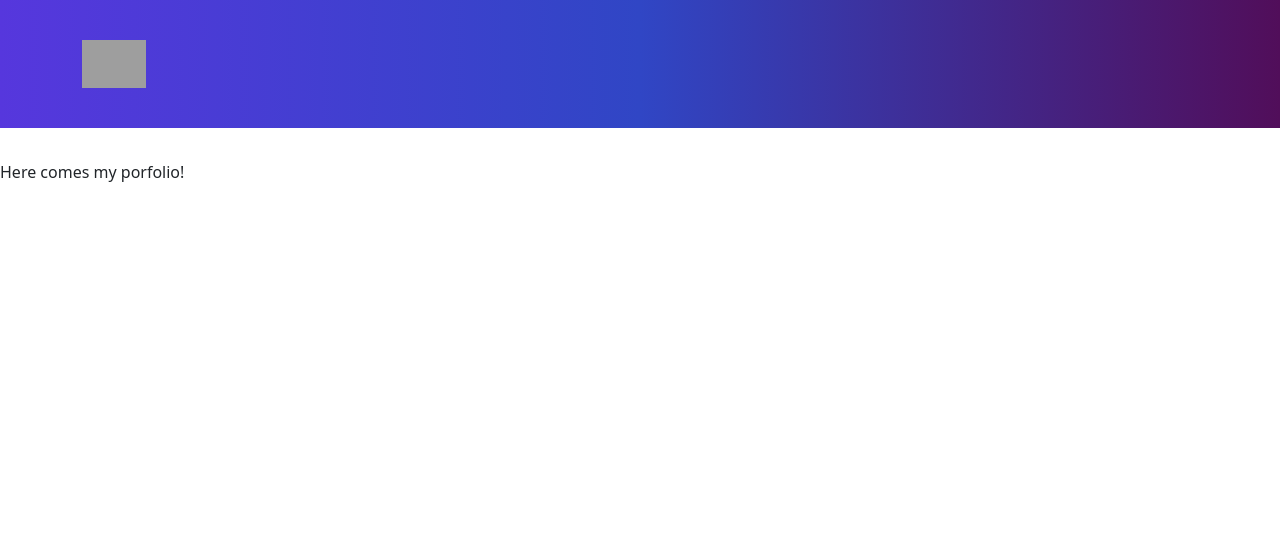
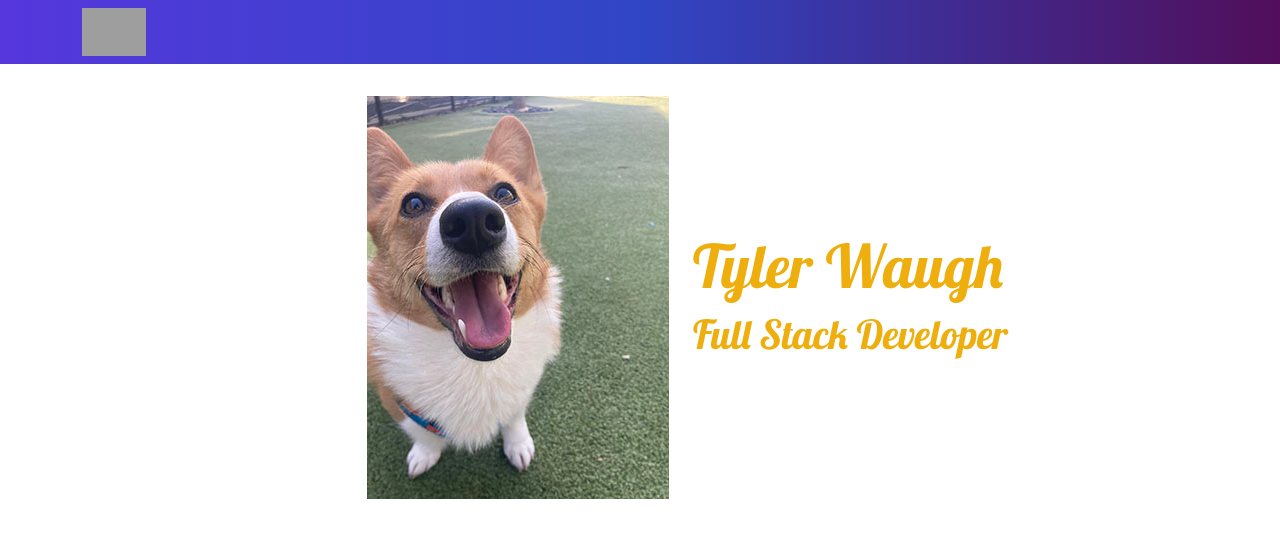
Before and after one commit to TylerWaugh01/Porfolio, a React (Create React App) app: page / in a window 1280 px wide. Shown: the top 538 px of the page. Built offline with nearby package versions, Linux system fonts and the light colour scheme; grey boxes are pictures that could not be loaded.

Commit message:
Intro Building

```diff
--- a/src/App.css
+++ b/src/App.css
@@ -1,15 +1,23 @@
-body {
+/* body {
   font-family: 'Open Sans', sans-serif;
 }
 
-h1,
 h2,
 h3,
 .card-body > .card-title {
   font-family: 'Lobster', cursive;
+  font-size: 1.25rem;
+} */
+
+h1 {
+  color: #eeae0d;
+  font-family: 'Lobster', cursive;
+  font-size: 1.25rem;
+
+
 }
 
-.card-title {
+ .card-title {
   font-weight: 500;
   font-size: 1.25rem;
 }
@@ -29,7 +37,7 @@ h2 {
   min-height: 200px;
 }
 
-.site-footer {
+ .site-footer {
   background-image: linear-gradient(#cec8ff, white);
   padding: 20px 0;
   margin-top: 2rem;
@@ -51,7 +59,7 @@ h2 {
   background-color: #e8970b;
   background-image: linear-gradient(to right, #5637dd, #3046c5, #510e5a);
   margin-bottom: 2rem;
-  min-height: 8rem;
+  min-height: 3rem;
 }
 
 .page-enter {
--- a/src/App.js
+++ b/src/App.js
@@ -2,6 +2,7 @@ import React from 'react';
 import { Container, Navbar, NavbarBrand } from 'reactstrap';
 import CorgiLogo from './app/assets/img/logo.png';
 import './App.css';
+import Introduction from './components/Intro';
 
 function App() {
     return (
@@ -13,7 +14,7 @@ function App() {
                     </NavbarBrand>
                 </Container>
             </Navbar>
-            Here comes my porfolio!
+            <Introduction />
         </div>
     );
 }
--- /dev/null
+++ b/src/components/Intro.js
@@ -0,0 +1,20 @@
+import { Col, Row, Container } from "reactstrap";
+import Butter from "../app/assets/img/Butter.jpeg";
+
+const Introduction = () => {
+  return (
+    <Container>
+      <Row>
+        <Col sm={{ size: 'auto', offset: 3 }}>
+          <img src={Butter} alt="Butter" />
+        </Col>
+        <Col style={{display: "flex" , flexDirection: "column",  justifyContent:'center' }}>
+          <h1 style={{ fontSize: '60px'}}>Tyler Waugh</h1>
+          <h1>Full Stack Developer</h1>
+        </Col>
+      </Row>
+    </Container>
+  );
+};
+
+export default Introduction;
```
Also changed, not shown: src/app/assets/img/Butter.jpeg (added).
